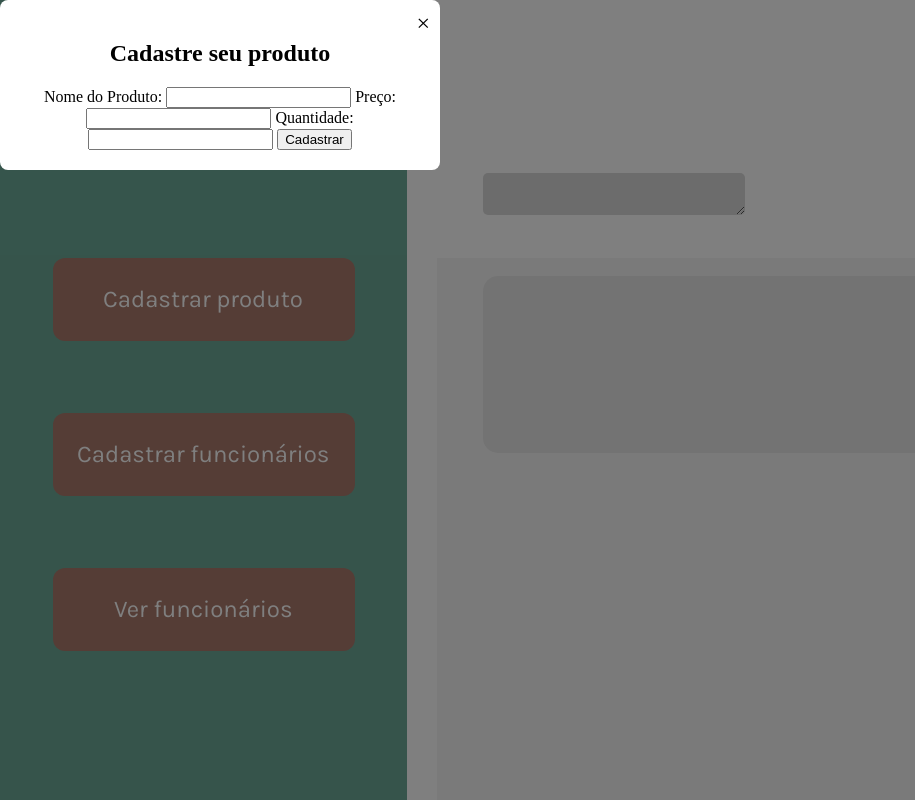
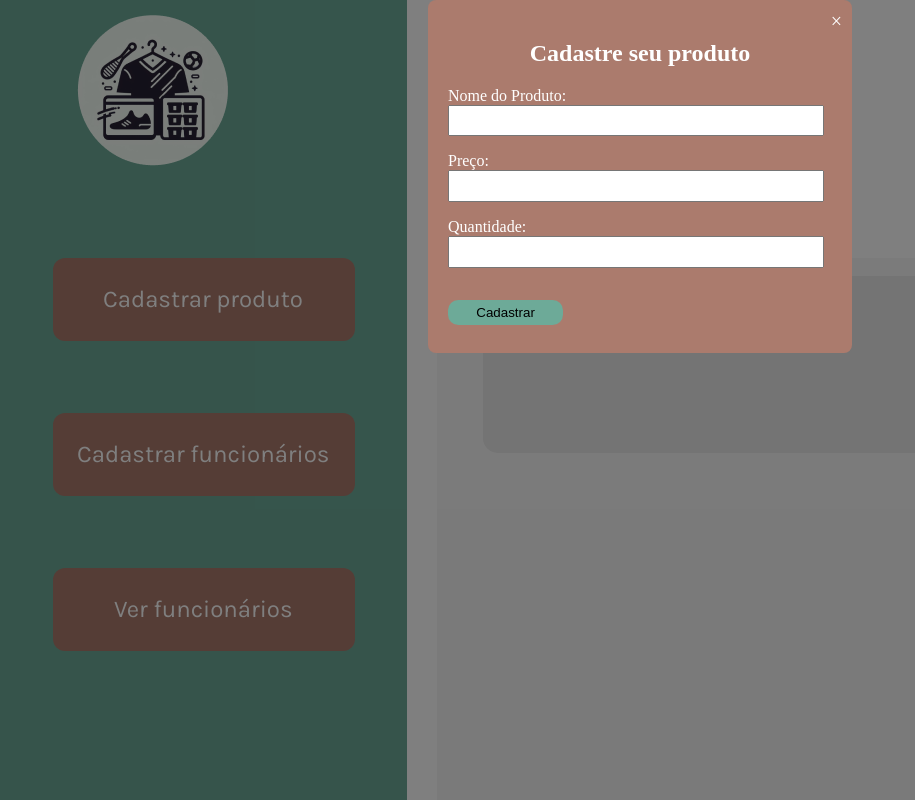
Before and after one commit to RenataPortoGransoti/gerenciamento_de_estoque, a website: page paginas/inicial.html in a window 1280 px wide. Both pictures are taken after a click on the button "Cadastrar produto". Shown: the top 800 px of the page, without its empty margins (0-915 px from the left). Drawn offline with Linux system fonts and the light colour scheme.

Commit message:
css pop up

```diff
--- a/paginas/css/inicial.css
+++ b/paginas/css/inicial.css
@@ -348,7 +348,6 @@
     font-family: var(--font-karla);
 }
 
-
 .popup {
     display: none;
     position: fixed;
@@ -363,13 +362,59 @@
 }
 
 .popup-content {
-    background-color: #fff;
+    background-color: #ab7b6d;
+    color: white;
     padding: 20px;
     border-radius: 8px;
-    width: 400px;
-    text-align: center;
+    max-width: 30%;
+    /* Definindo uma largura máxima */
+    width: 100%;
+    /* Fazendo o conteúdo ocupar toda a largura */
+    margin: auto;
     position: relative;
 }
+
+#produto-form,
+#funcionario-form label {
+    display: block;
+    margin-bottom: 8px;
+}
+
+#produto-form input,
+#funcionario-form input {
+    width: calc(100% - 16px);
+    /* Ajustando a largura do input */
+    margin-bottom: 16px;
+    height: 2vw;
+}
+
+h2 {
+    text-align: center;
+}
+
+#cadastrar-produto,
+#cadastrar-funcionario {
+    width: 30%;
+    margin-top: 16px;
+    height: 2vw;
+    background-color: #6daa98;
+    border: none;
+    cursor: pointer;
+    border-radius: 0.8vw;
+
+
+}
+
+#close-produto-popup {
+    position: absolute;
+    top: 10px;
+    right: 10px;
+    font-size: 20px;
+    cursor: pointer;
+    z-index: 2;
+}
+
+
 
 .close {
     position: absolute;
```
